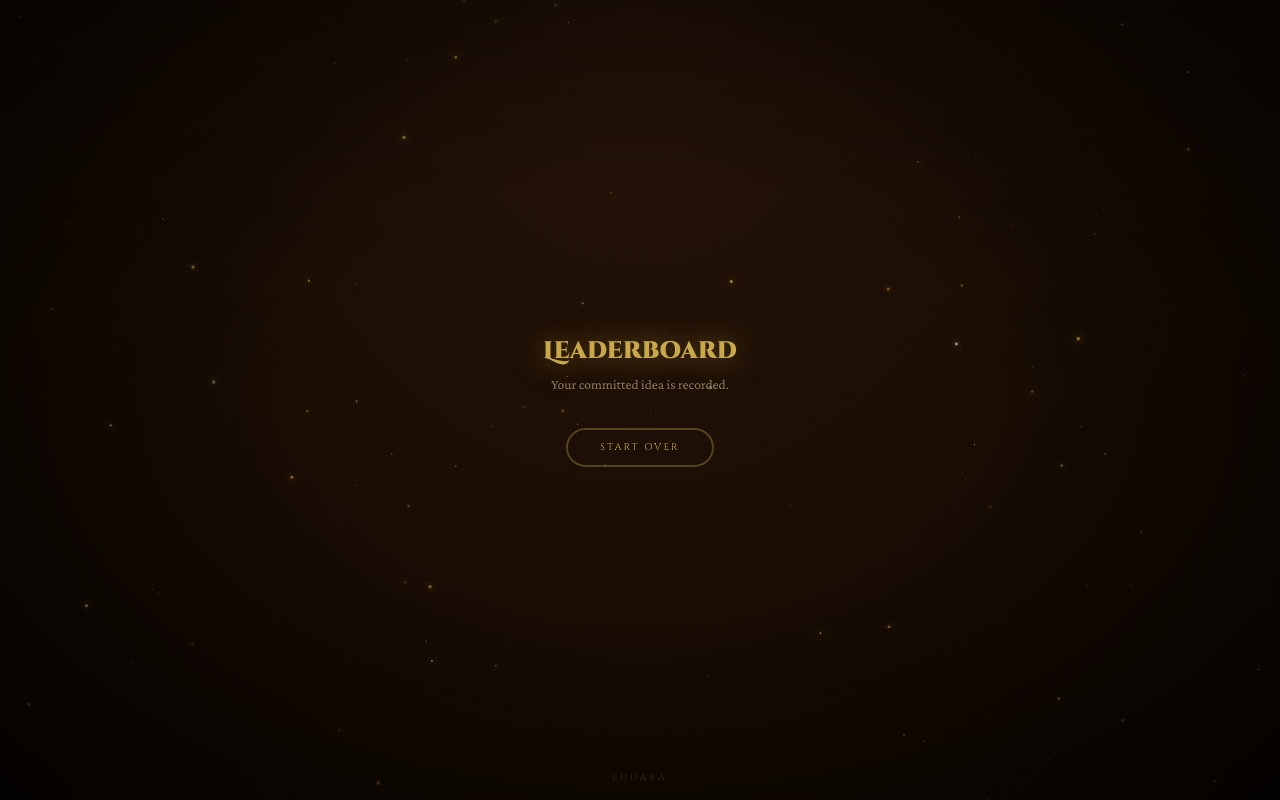
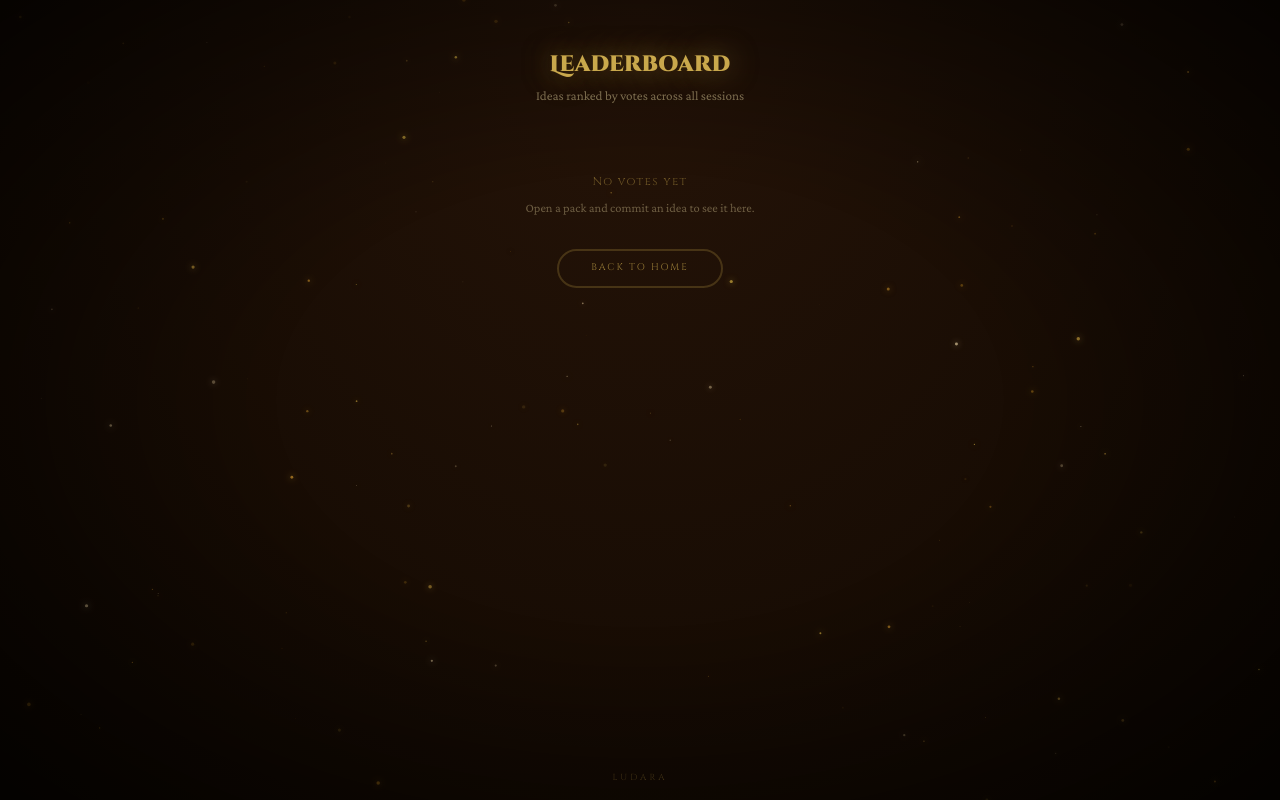
Before and after one commit to tnguyen341/ludara, a Next.js app: page /leaderboard in a window 1280 px wide. Before the commit this address had no page. Built offline with nearby package versions, Linux system fonts and the light colour scheme.

Commit message:
leaderboard wiring

```diff
--- a/app/leaderboard/page.tsx
+++ b/app/leaderboard/page.tsx
@@ -1,6 +1,5 @@
 "use client";
 
-import { useEffect } from "react";
 import { useRouter } from "next/navigation";
 import { motion } from "framer-motion";
 import { useSessionStore } from "@/store/sessionStore";
@@ -18,24 +17,11 @@ const CATEGORY_COLOR: Record<string, string> = {
 
 export default function LeaderboardPage() {
   const router = useRouter();
-  const { hasPlayed, scores, resetSession } = useSessionStore();
+  const { scores } = useSessionStore();
 
-  // Guard: if the user hasn't played yet, send them back to the start
-  useEffect(() => {
-    if (!hasPlayed) {
-      router.replace("/");
-    }
-  // eslint-disable-next-line react-hooks/exhaustive-deps
-  }, []);
-
-  const topIdeas = IDEAS.filter((i) => scores[i.id] !== undefined)
-    .sort((a, b) => (scores[b.id] ?? 0) - (scores[a.id] ?? 0))
-    .slice(0, 5);
-
-  const handleReset = () => {
-    resetSession();
-    router.push("/");
-  };
+  const ranked = IDEAS
+    .filter((idea) => (scores[idea.id] ?? 0) >= 1)
+    .sort((a, b) => (scores[b.id] ?? 0) - (scores[a.id] ?? 0));
 
   return (
     <main
@@ -48,7 +34,6 @@ export default function LeaderboardPage() {
     >
       <ParticleBackground />
 
-      {/* Vignette */}
       <div
         style={{
           position: "fixed",
@@ -67,105 +52,152 @@ export default function LeaderboardPage() {
           display: "flex",
           flexDirection: "column",
           alignItems: "center",
-          justifyContent: "center",
           minHeight: "100vh",
-          padding: "40px 24px",
-          textAlign: "center",
+          padding: "48px 20px 80px",
+          maxWidth: 480,
+          margin: "0 auto",
         }}
-        initial={{ opacity: 0, y: 20 }}
+        initial={{ opacity: 0, y: 16 }}
         animate={{ opacity: 1, y: 0 }}
-        transition={{ duration: 0.5 }}
+        transition={{ duration: 0.45 }}
       >
-        <h2
+        {/* Header */}
+        <h1
           style={{
             fontFamily: "'Cinzel Decorative', cursive",
-            fontSize: "1.5rem",
+            fontSize: "1.4rem",
             fontWeight: 900,
             color: "#c9a84c",
-            textShadow: "0 0 30px rgba(201,168,76,0.6)",
-            marginBottom: 6,
+            textShadow: "0 0 28px rgba(201,168,76,0.55)",
+            marginBottom: 4,
+            textAlign: "center",
           }}
         >
           Leaderboard
-        </h2>
+        </h1>
         <p
           style={{
             fontFamily: "'Crimson Pro', serif",
-            fontSize: "0.85rem",
+            fontSize: "0.82rem",
             color: "#c8b88a",
-            opacity: 0.65,
-            marginBottom: 32,
+            opacity: 0.55,
+            marginBottom: 36,
+            textAlign: "center",
           }}
         >
-          Your committed idea is recorded.
+          Ideas ranked by votes across all sessions
         </p>
 
-        {topIdeas.length > 0 && (
-          <div style={{ width: "100%", maxWidth: 340, marginBottom: 36 }}>
+        {/* Empty state */}
+        {ranked.length === 0 && (
+          <motion.div
+            style={{ textAlign: "center", marginTop: 32 }}
+            initial={{ opacity: 0 }}
+            animate={{ opacity: 1 }}
+            transition={{ delay: 0.2 }}
+          >
             <p
               style={{
                 fontFamily: "'Cinzel', serif",
-                fontSize: "0.45rem",
-                letterSpacing: "0.3em",
-                textTransform: "uppercase",
+                fontSize: "0.72rem",
                 color: "#c9a84c",
-                opacity: 0.5,
-                marginBottom: 12,
+                opacity: 0.45,
+                letterSpacing: "0.12em",
+                marginBottom: 8,
               }}
             >
-              Top Ideas
+              No votes yet
             </p>
-            {topIdeas.map((idea, i) => {
+            <p
+              style={{
+                fontFamily: "'Crimson Pro', serif",
+                fontSize: "0.78rem",
+                color: "#c8b88a",
+                opacity: 0.45,
+                marginBottom: 32,
+              }}
+            >
+              Open a pack and commit an idea to see it here.
+            </p>
+          </motion.div>
+        )}
+
+        {/* Ranked list */}
+        {ranked.length > 0 && (
+          <div style={{ width: "100%", marginBottom: 36 }}>
+            {ranked.map((idea, i) => {
               const color = CATEGORY_COLOR[idea.category] ?? "#c9a84c";
+              const voteCount = scores[idea.id] ?? 0;
               return (
                 <motion.div
                   key={idea.id}
-                  initial={{ opacity: 0, x: -12 }}
+                  initial={{ opacity: 0, x: -10 }}
                   animate={{ opacity: 1, x: 0 }}
-                  transition={{ delay: i * 0.07 }}
+                  transition={{ delay: i * 0.06, duration: 0.3 }}
                   style={{
                     display: "flex",
                     alignItems: "center",
-                    gap: 10,
-                    padding: "7px 14px",
-                    marginBottom: 5,
+                    gap: 12,
+                    padding: "10px 14px",
+                    marginBottom: 6,
                     borderRadius: 10,
-                    background: `${color}0d`,
-                    border: `1px solid ${color}2a`,
+                    background: `${color}0c`,
+                    border: `1px solid ${color}28`,
                   }}
                 >
+                  {/* Rank */}
+                  <span
+                    style={{
+                      fontFamily: "'Cinzel', serif",
+                      fontSize: "0.55rem",
+                      color: "#c9a84c",
+                      opacity: 0.45,
+                      minWidth: 20,
+                      textAlign: "center",
+                      flexShrink: 0,
+                    }}
+                  >
+                    {i + 1}
+                  </span>
+
+                  {/* Title */}
+                  <span
+                    style={{
+                      fontFamily: "'Cinzel', serif",
+                      fontSize: "0.62rem",
+                      color: "#f0e0c0",
+                      flex: 1,
+                      lineHeight: 1.35,
+                    }}
+                  >
+                    {idea.name}
+                  </span>
+
+                  {/* Category */}
+                  <span
+                    style={{
+                      fontFamily: "'Crimson Pro', serif",
+                      fontSize: "0.52rem",
+                      color,
+                      opacity: 0.7,
+                      flexShrink: 0,
+                    }}
+                  >
+                    {idea.category}
+                  </span>
+
+                  {/* Vote count */}
                   <span
                     style={{
                       fontFamily: "'Cinzel', serif",
                       fontSize: "0.6rem",
                       color,
-                      opacity: 0.85,
-                      minWidth: 22,
+                      minWidth: 28,
                       textAlign: "right",
+                      flexShrink: 0,
                     }}
                   >
-                    {scores[idea.id]}×
-                  </span>
-                  <span
-                    style={{
-                      fontFamily: "'Cinzel', serif",
-                      fontSize: "0.58rem",
-                      color: "#f0e0c0",
-                      flex: 1,
-                      textAlign: "left",
-                    }}
-                  >
-                    {idea.name}
-                  </span>
-                  <span
-                    style={{
-                      fontFamily: "'Crimson Pro', serif",
-                      fontSize: "0.52rem",
-                      color,
-                      opacity: 0.65,
-                    }}
-                  >
-                    {idea.category}
+                    {voteCount}
                   </span>
                 </motion.div>
               );
@@ -173,6 +205,7 @@ export default function LeaderboardPage() {
           </div>
         )}
 
+        {/* Back to home */}
         <motion.button
           style={{
             padding: "10px 32px",
@@ -181,16 +214,18 @@ export default function LeaderboardPage() {
             border: "2px solid #c9a84c55",
             color: "#c9a84c",
             fontFamily: "'Cinzel', serif",
-            fontSize: "0.62rem",
+            fontSize: "0.6rem",
             letterSpacing: "0.2em",
             textTransform: "uppercase",
             cursor: "pointer",
           }}
           whileHover={{ borderColor: "#c9a84c", opacity: 1 }}
           whileTap={{ scale: 0.96 }}
-          onClick={handleReset}
+          initial={{ opacity: 0.7 }}
+          animate={{ opacity: 0.7 }}
+          onClick={() => router.push("/")}
         >
-          Start Over
+          Back to home
         </motion.button>
       </motion.div>
 
```
Also changed, not shown: 1 other file (tests, documents, lock files or other folders).
